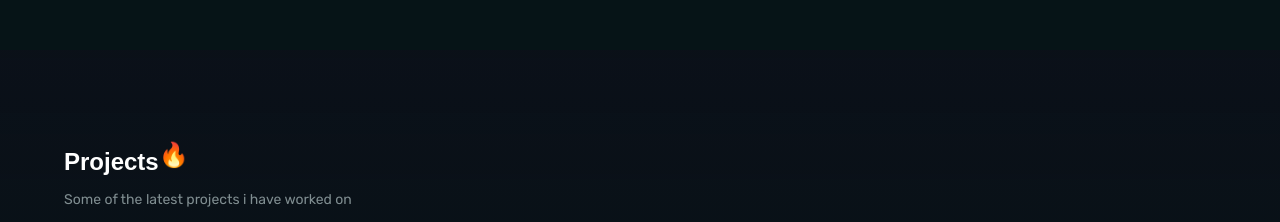
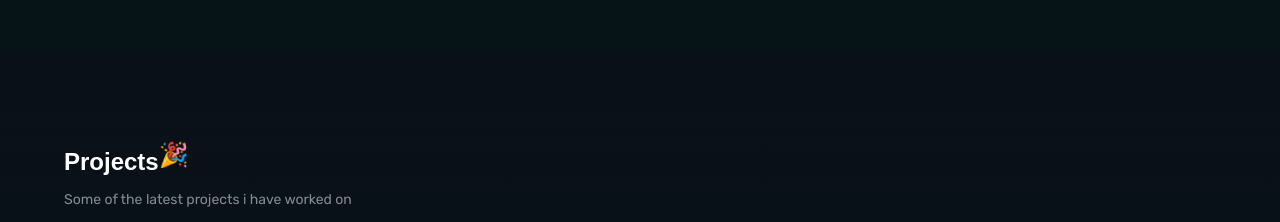
Before and after one commit to heyrapto/portfolio-, a React (Vite) app: page / in a window 1280 px wide. Shown: the part 1680-1902 px from the top of the page. Built offline with nearby package versions, Linux system fonts and the light colour scheme.

Commit message:
Update RecentWorks.tsx

```diff
--- a/src/pages/RecentWorks.tsx
+++ b/src/pages/RecentWorks.tsx
@@ -10,7 +10,7 @@ const RecentWorks = () => {
             <div className="max-w-7xl mx-auto relative">
                 <h2 className="text-2xl font-bold font-clash">
               Projects
-              <span className="inline-block animate-bounce">🔥</span>
+              <span className="inline-block animate-bounce">🎉</span>
             </h2>
             <p className="text-sm text-[#808e91] font-rubik my-3">
               Some of the latest projects i have worked on
```
